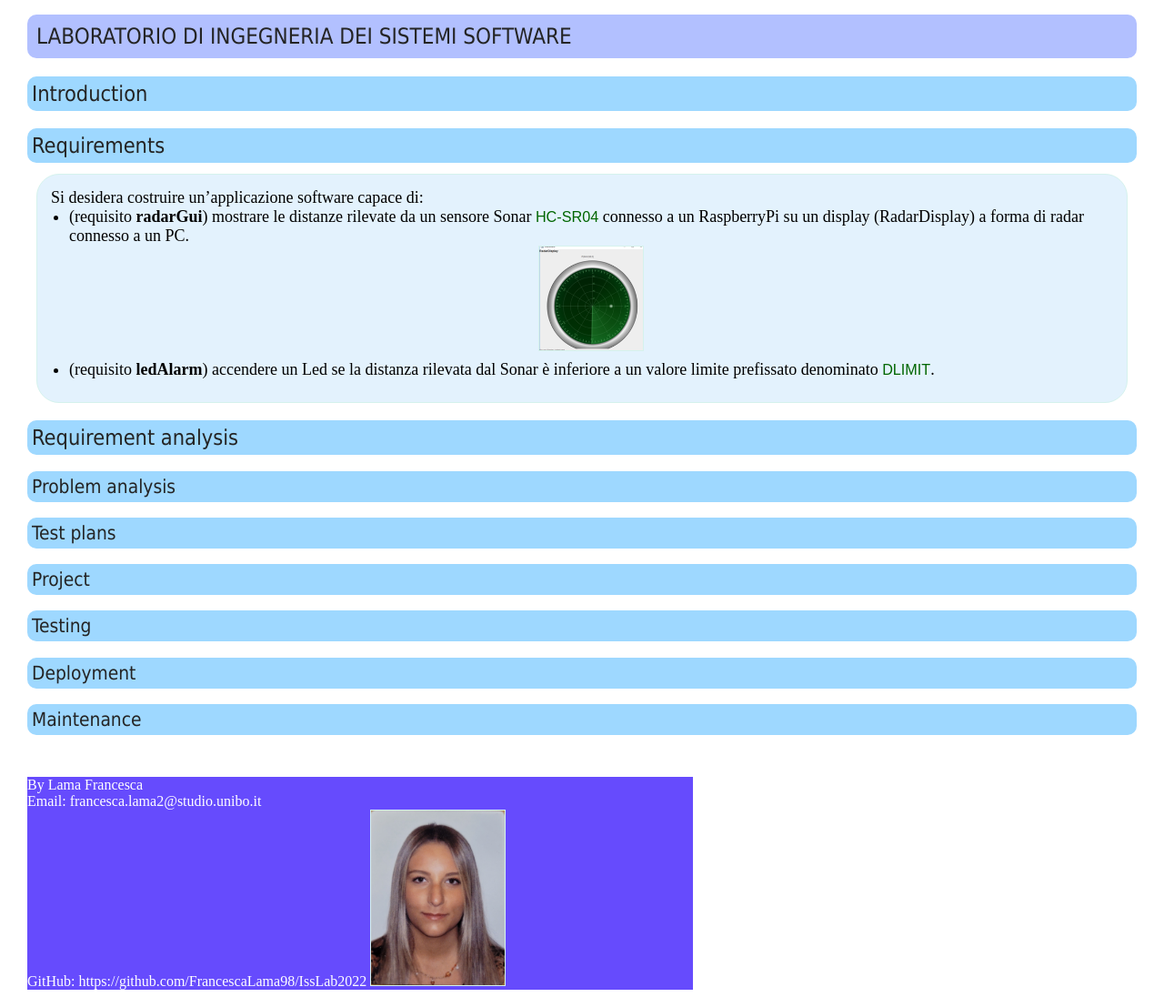
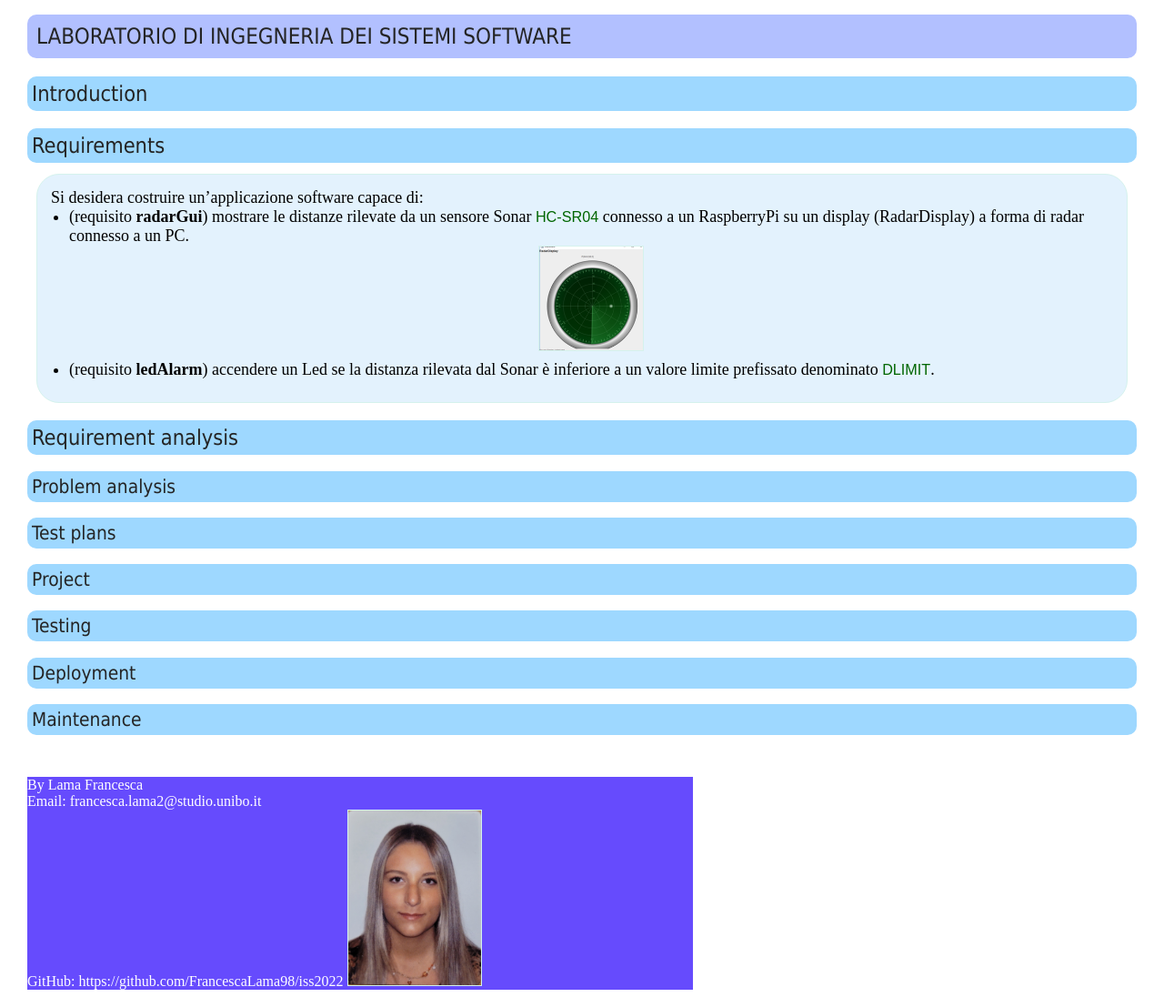
Before and after one commit to FrancescaLama98/iss2022, a plain HTML site: page issLab2022/it.unibo.radarSystem22/userDocs/radarSystem22.html in a window 1280 px wide. Shown: the whole page at 91% size. Drawn offline with Linux system fonts and the light colour scheme.

Commit message:
Update radarSystem22.html

```diff
--- a/issLab2022/it.unibo.radarSystem22/userDocs/radarSystem22.html
+++ b/issLab2022/it.unibo.radarSystem22/userDocs/radarSystem22.html
@@ -258,7 +258,7 @@ Si desidera costruire un’applicazione software capace di:
 <div style="background-color:rgba(86, 56, 253, 0.9); width:60%;text-align:left;color:white">
 By Lama Francesca <br>
 Email: francesca.lama2@studio.unibo.it  <br>
-GitHub: https://github.com/FrancescaLama98/IssLab2022
+GitHub: https://github.com/FrancescaLama98/iss2022
 <img src="./img/lamafrancesca.jpg" alt="mbot" width="20%" height="20%">
 </div>
 </body>
```
